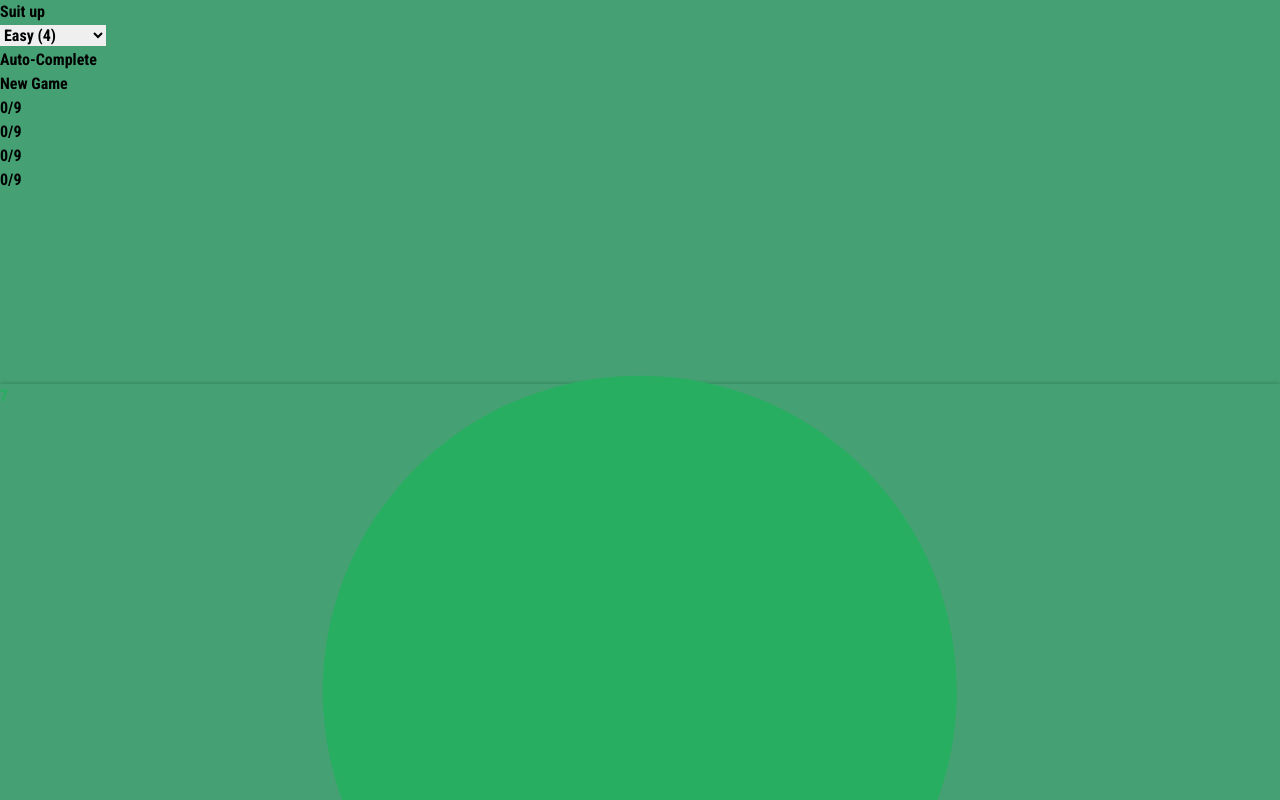
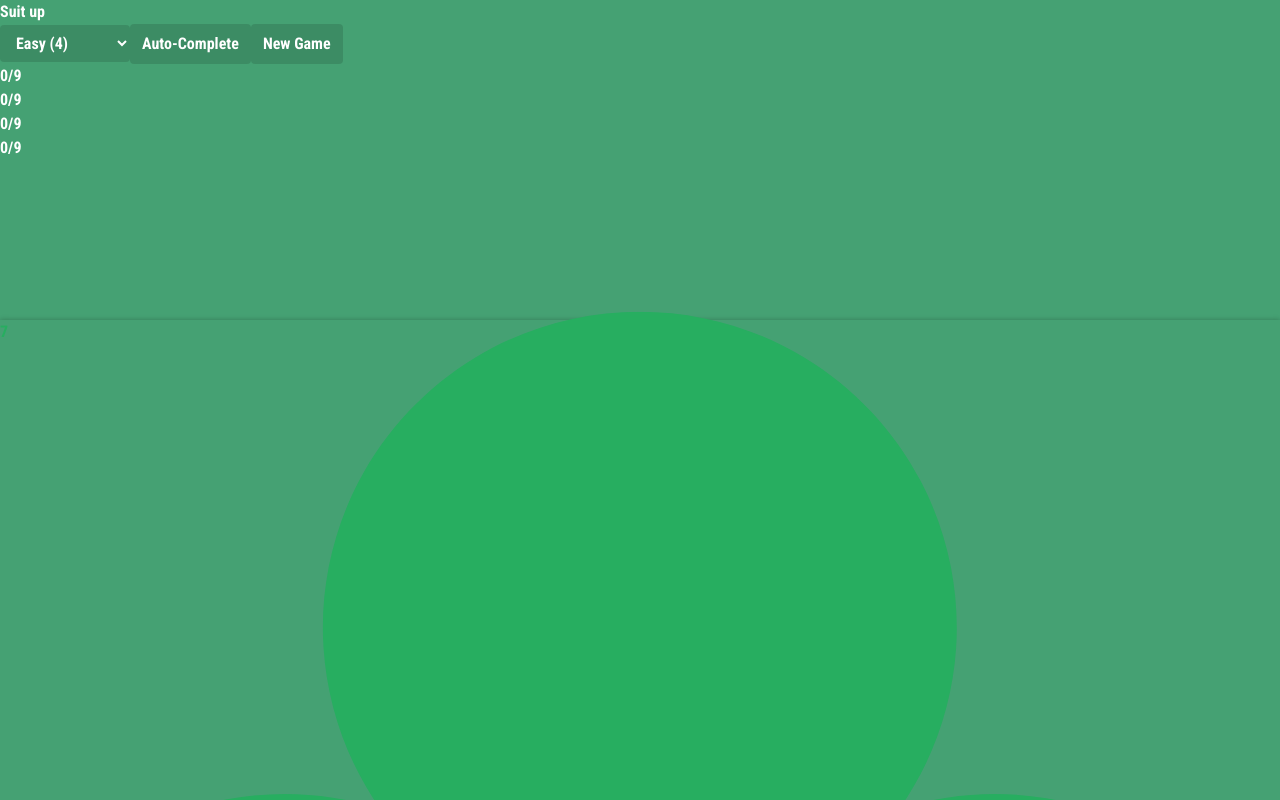
Before and after one commit to dwhiffing/suit-up-solitaire, a React (Vite) app: page / in a window 1280 px wide. Shown: the top 800 px of the page. Built offline with nearby package versions, Linux system fonts and the light colour scheme.

Commit message:
Adds win modal

```diff
--- a/src/components/GameBoard.tsx
+++ b/src/components/GameBoard.tsx
@@ -6,6 +6,7 @@ import { useShallow } from 'zustand/react/shallow'
 import { PILE_COUNT } from '../utils/constants'
 import { Pile } from './Pile'
 import Card from './Card'
+import { WinModal } from './WinModal'
 
 function App() {
   const state = useGameStore(
@@ -60,6 +61,8 @@ function App() {
           <Card key={`card-${cardId}`} cardId={cardId} />
         ))}
       </div>
+
+      <WinModal />
     </>
   )
 }
--- a/src/components/Header.tsx
+++ b/src/components/Header.tsx
@@ -1,3 +1,5 @@
+import { DEV_MODE } from '../utils/constants'
+
 const DIFFICULTY_LEVELS = [
   { suits: 4, label: 'Easy (4)' },
   { suits: 5, label: 'Medium (5)' },
@@ -27,7 +29,6 @@ export function Header({
         <select
           value={suitCount}
           onChange={(e) => onSuitCountChange(Number(e.target.value))}
-          className="bg-white/10 text-white px-3 py-2 rounded cursor-pointer text-lg border border-white/20 hover:bg-white/20 transition-colors"
         >
           {DIFFICULTY_LEVELS.map((level) => (
             <option
@@ -40,19 +41,8 @@ export function Header({
           ))}
         </select>
 
-        <div
-          onClick={onAutoComplete}
-          className="flex items-center gap-1 cursor-pointer select-none h-10 justify-center text-xl hover:opacity-80 transition-opacity"
-        >
-          <span>Auto-Complete</span>
-        </div>
-
-        <div
-          onClick={onReset}
-          className="flex items-center gap-1 cursor-pointer select-none h-10 justify-center text-xl hover:opacity-80 transition-opacity"
-        >
-          <span>New Game</span>
-        </div>
+        {DEV_MODE && <button onClick={onAutoComplete}>Auto-Complete</button>}
+        <button onClick={onReset}>New Game</button>
       </div>
     </div>
   )
--- /dev/null
+++ b/src/components/WinModal.tsx
@@ -0,0 +1,26 @@
+import { useShallow } from 'zustand/shallow'
+import { useGameStore } from '../utils/gameStore'
+
+export const WinModal = () => {
+  const state = useGameStore(
+    useShallow((state) => ({
+      showWinModal: state.showWinModal,
+      suitCount: state.suitCount,
+      newGame: state.newGame,
+    })),
+  )
+  return (
+    <div
+      className="absolute inset-0 flex items-center justify-center bg-black/20 z-[10000] transition-opacity duration-[500ms]"
+      style={{
+        opacity: state.showWinModal ? 1 : 0,
+        pointerEvents: state.showWinModal ? 'all' : 'none',
+      }}
+    >
+      <div className="flex flex-col justify-center items-center gap-5 bg-[#45a173] rounded-lg shadow-xl min-w-[300px] min-h-[200px]">
+        <h2 className="text-4xl">You win!</h2>
+        <button onClick={() => state.newGame(state.suitCount)}>New Game</button>
+      </div>
+    </div>
+  )
+}
--- a/src/index.css
+++ b/src/index.css
@@ -28,6 +28,7 @@
   body {
     @apply min-h-screen;
     background-color: #45a173;
+    color: white;
     font-family: 'Roboto', sans-serif;
     box-sizing: border-box;
     margin: 0;
@@ -36,10 +37,13 @@
     overflow: hidden;
     touch-action: none;
   }
-  svg {
-    overflow: visible;
+  button {
+    @apply bg-[#0002] px-3 py-2 rounded hover:bg-[#0003] transition-colors;
   }
 
+  select {
+    @apply bg-[#0002] px-3 py-2 rounded cursor-pointer transition-colors;
+  }
   .card,
   .pile {
     width: var(--base-size);
--- a/src/utils/constants.ts
+++ b/src/utils/constants.ts
@@ -1,3 +1,4 @@
+export const DEV_MODE = true
 export const PILE_COUNT = 11
 export const CARD_Y_GAP = 0.3
 export const CARD_TRANSITION_DURATION = 350
--- a/src/utils/gameStore.ts
+++ b/src/utils/gameStore.ts
@@ -20,6 +20,7 @@ export interface GameState {
   suitCount: number
   winStartTime: number | null
   winAnimProgress: number
+  showWinModal: boolean
 }
 
 interface GameStore extends GameState {
@@ -88,6 +89,7 @@ export const useGameStore = create<GameStore>((set, get) => {
         const animate = () => {
           const p = get().winAnimProgress
           set({ winAnimProgress: (p + CARD_TRANSITION_DURATION * 0.00005) % 1 })
+          set({ showWinModal: true })
         }
         intervalId = setInterval(animate, CARD_TRANSITION_DURATION)
       }, delay)
@@ -200,6 +202,7 @@ function initializeGame(suitCount: number): GameState {
     suitCount,
     winStartTime: null,
     winAnimProgress: 0,
+    showWinModal: false,
   }
 }
 
```
